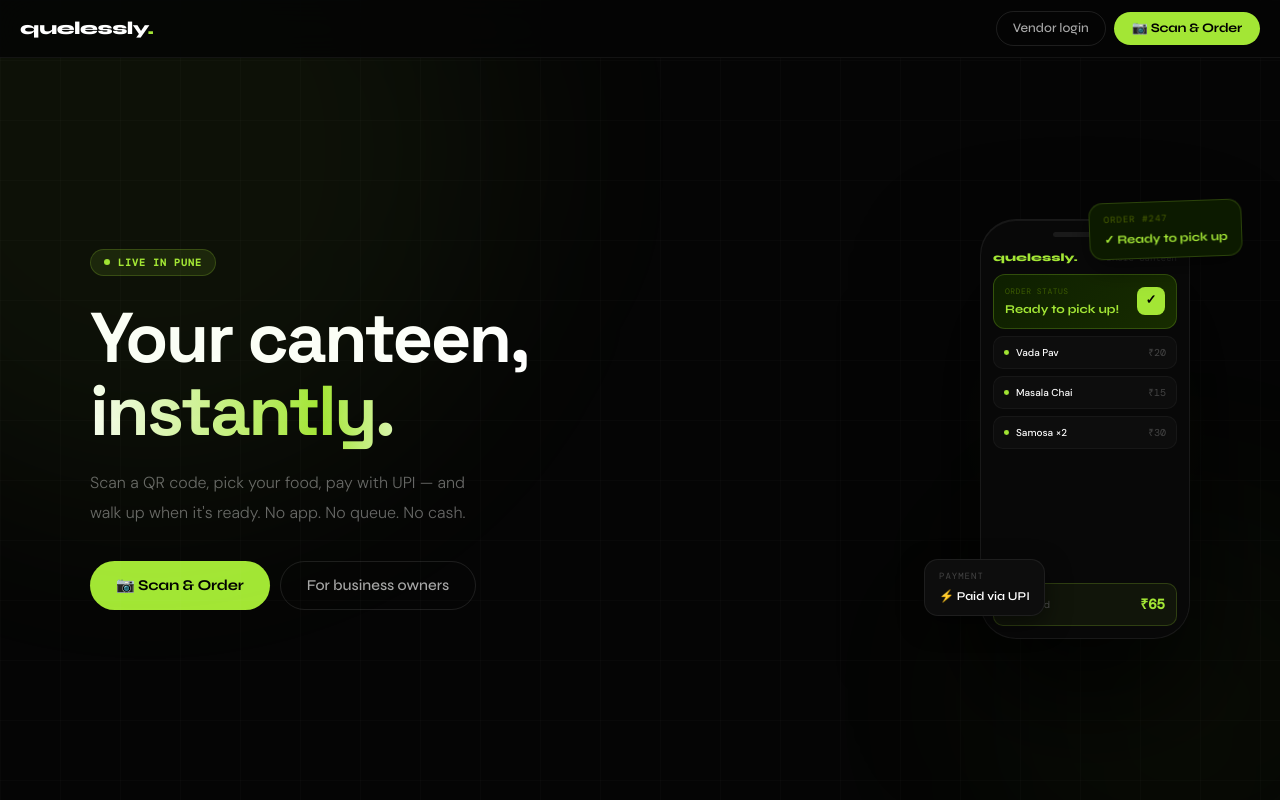
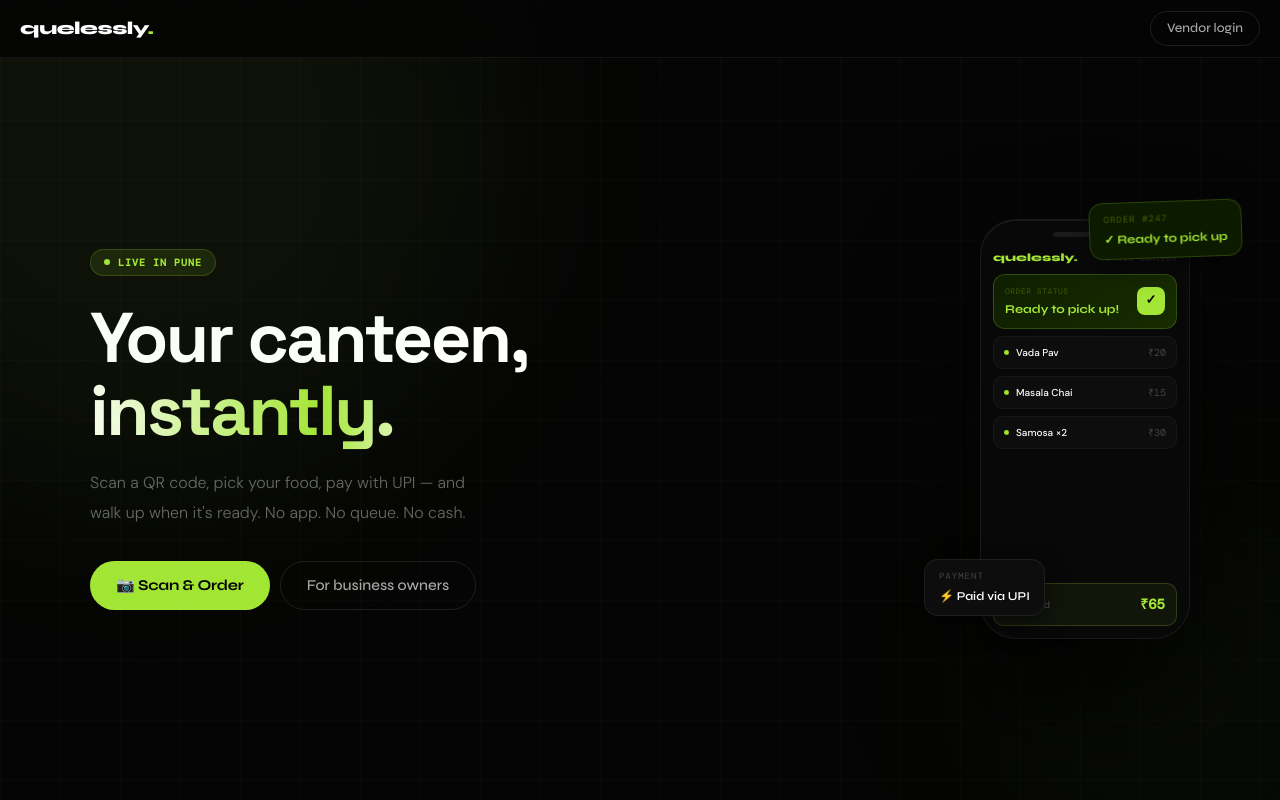
Before and after one commit to Quelessly/QueClaw, a Next.js app in the folder quelessly-frontend/: page / in a window 1280 px wide. Shown: the top 800 px of the page. Built offline with nearby package versions, Linux system fonts and the light colour scheme.

Commit message:
fix: vendor login only in nav on all screen sizes

```diff
--- a/quelessly-frontend/src/app/page.tsx
+++ b/quelessly-frontend/src/app/page.tsx
@@ -122,7 +122,6 @@
           .hero-btns{flex-direction:column;} .hero-btns button{width:100%;justify-content:center;}
           .steps-grid{grid-template-columns:1fr!important;} .feat-grid{grid-template-columns:1fr!important;}
           .footer-row{flex-direction:column!important;align-items:flex-start!important;gap:16px!important;}
-          .hide-mob{display:none!important;} .show-mob{display:flex!important;}
           .big-h{font-size:36px!important;letter-spacing:-1.5px!important;}
           .owners-head{flex-direction:column!important;align-items:flex-start!important;}
         }
@@ -140,13 +139,7 @@
         <span style={{ fontWeight:800, fontSize:18, letterSpacing:'-0.5px' }}>
           quelessly<span style={{ color:'var(--lime)' }}>.</span>
         </span>
-        <div style={{ display:'flex', gap:8, alignItems:'center' }}>
-          {/* Desktop: vendor login + scan */}
-          <Link href="/dashboard" className="btn-ghost hide-mob" style={{ padding:'7px 16px', fontSize:13 }}>Vendor login</Link>
-          <button onClick={() => setScannerOpen(true)} className="btn-lime hide-mob" style={{ padding:'7px 18px', fontSize:13 }}>📷 Scan & Order</button>
-          {/* Mobile: vendor login only */}
-          <Link href="/dashboard" className="btn-ghost show-mob" style={{ padding:'7px 16px', fontSize:13, display:'none' }}>Vendor login</Link>
-        </div>
+        <Link href="/dashboard" className="btn-ghost" style={{ padding:'7px 16px', fontSize:13 }}>Vendor login</Link>
       </nav>
 
       {/* ACTIVE ORDER BANNER */}
```
